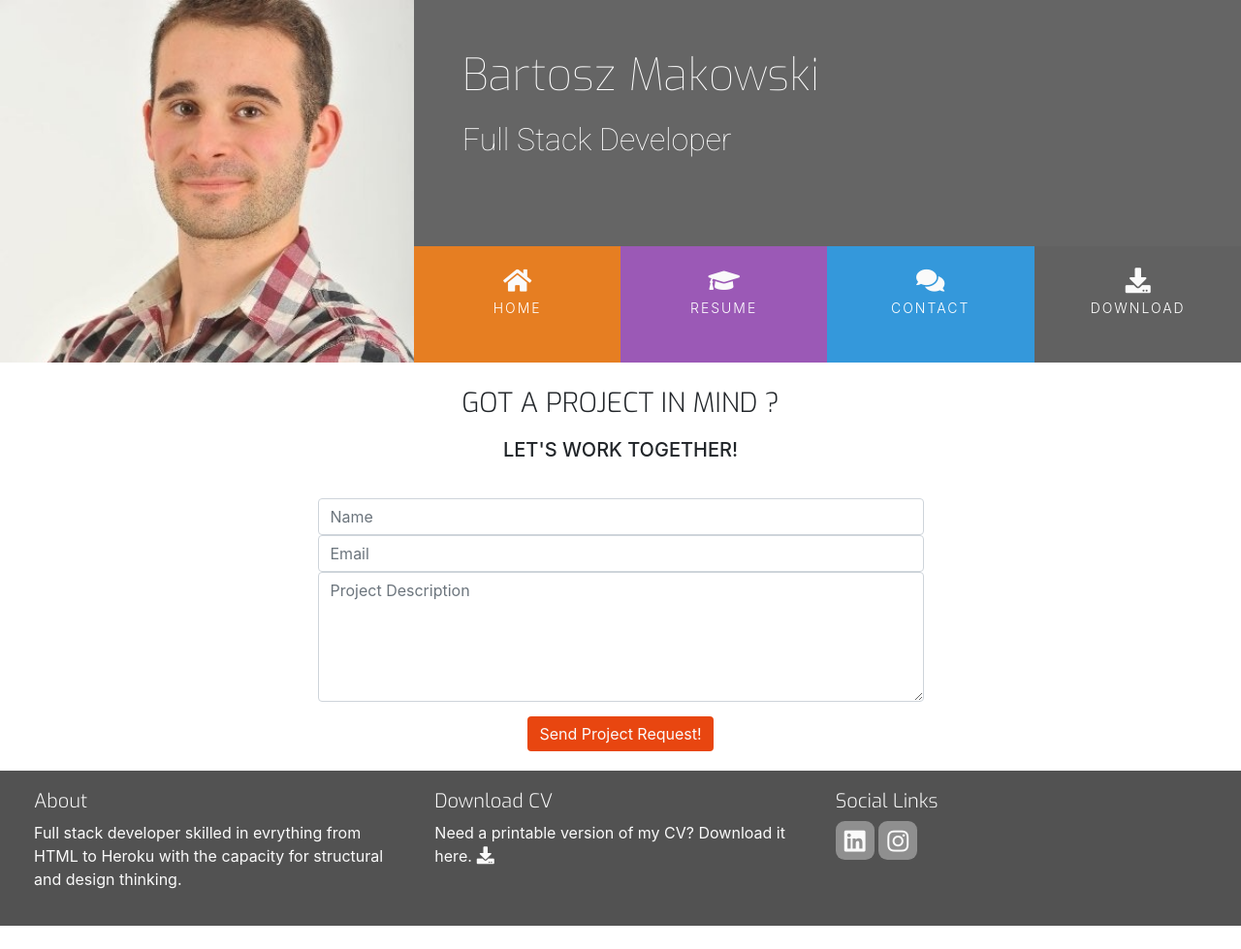
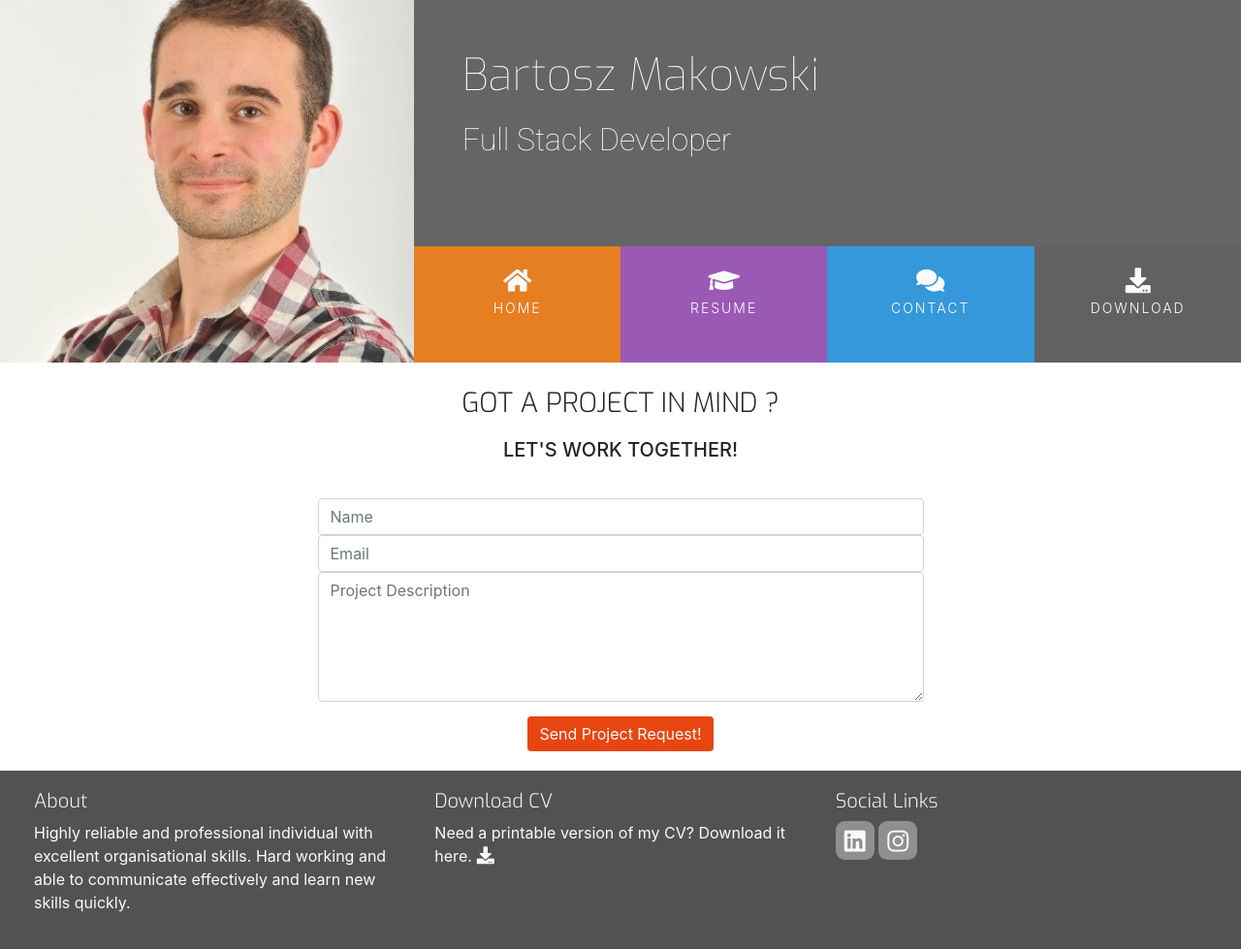
Before and after one commit to bartosz-makowski/Resume, a plain HTML site: page contact.html in a window 1280 px wide. Shown: the whole page at 97% size. Before the commit the page ends 955 px from the top, so only its background shows below. Drawn offline with nearby package versions, Linux system fonts and the light colour scheme.

Commit message:
changed about content in the footers

```diff
--- a/contact.html
+++ b/contact.html
@@ -67,7 +67,8 @@
         <div id="footer-details" class="row">
             <div class="col-sm-4">
                 <h5 class="upppercase general-sub">About</h5>
-                <p class="inline-block">Full stack developer skilled in evrything from HTML to Heroku with the capacity for structural and design thinking.</p>
+                <p class="inline-block">Highly reliable and professional individual with excellent organisational skills. Hard working and able to
+communicate effectively and learn new skills quickly.</p>
             </div>
             <div class="col-sm-4">
                 <h5 class="upppercase general-sub">Download CV</h5>
```
Also changed, not shown: index.html (+2 -1 lines), resume.html (+2 -1 lines).
